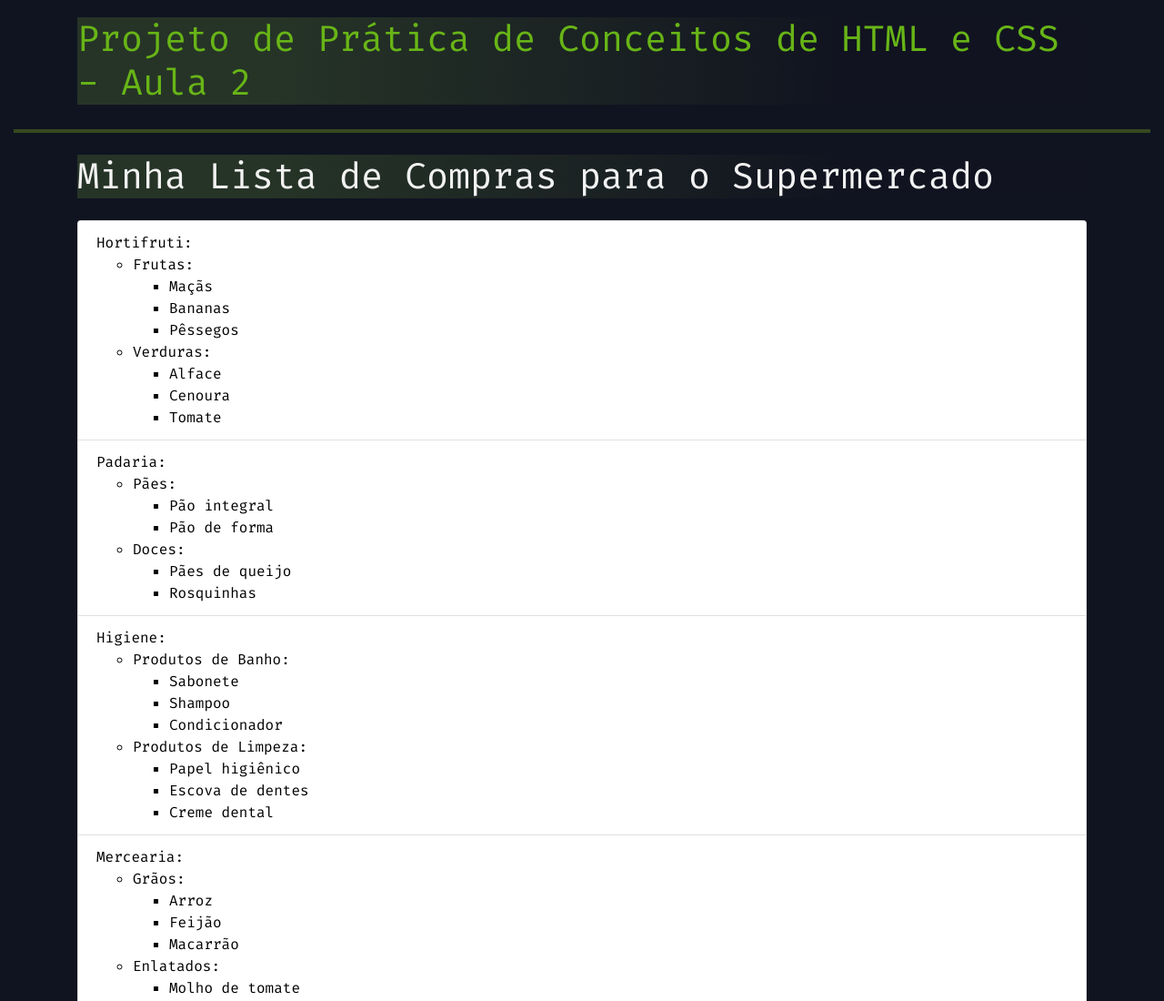
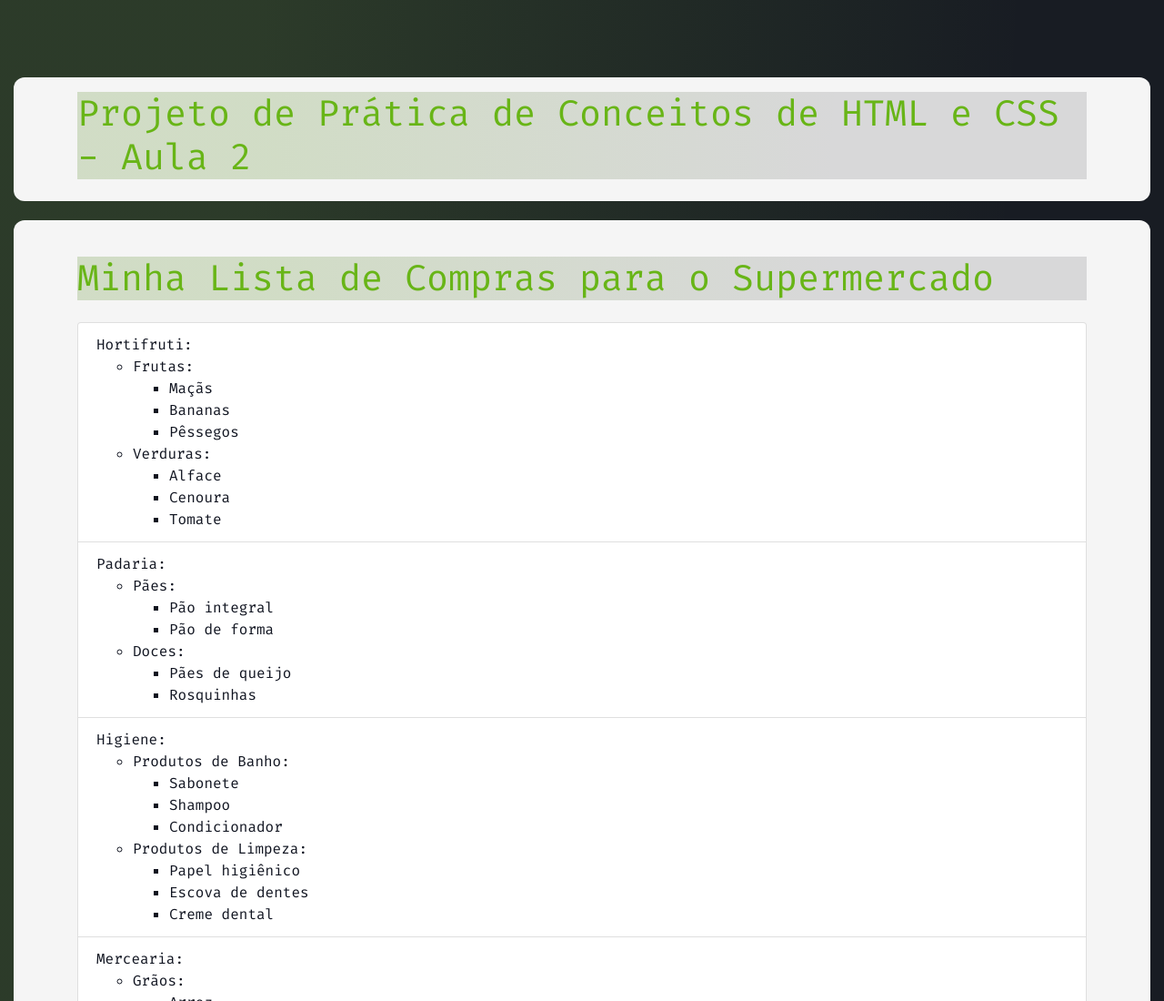
Before and after one commit to HugoHendrix/ada-tech-aula02, a plain HTML site: page index.html in a window 1280 px wide. Shown: the top 1100 px of the page at 91% size. Drawn offline with nearby package versions, Linux system fonts and the light colour scheme.

Commit message:
Alteração no CSS

```diff
--- a/index.html
+++ b/index.html
@@ -19,15 +19,15 @@
     <title>Projeto de Prática de Conceitos de HTML e CSS</title>
 </head>
 <body class="container-fluid body-custom">
-    <header class="container-fluid header-custom">
+    <header class="container-fluid custom-container">
         <div class="container">
             <h1 class="custom-title">Projeto de Prática de Conceitos de HTML e CSS - Aula 2</h1>
         </div>
     </header>
 
-    <main class="container-fluid">
+    <main class="container-fluid custom-container">
         <div class="container">
-            <h1 class="my-4">Minha Lista de Compras para o Supermercado</h1>
+            <h1 class="my-4 custom-title">Minha Lista de Compras para o Supermercado</h1>
             <ul class="list-group align-center">
                 <li class="list-group-item">Hortifruti:
                     <ul>
@@ -121,7 +121,7 @@
 
 
         <div class="container">
-            <h1 class="my-4">Como Trocar uma Lâmpada</h1>
+            <h1 class="my-4 custom-title">Como Trocar uma Lâmpada</h1>
             <ol class="list-group">
                 <li class="list-group-item">Desligue a energia: Certifique-se de que a energia elétrica do local onde você está trabalhando esteja desligada</li>
                 <li class="list-group-item">Escolha a lâmpada certa: Verifique o tipo de lâmpada que você vai substituir e compre uma nova do mesmo tipo.</li>
--- a/style.css
+++ b/style.css
@@ -1,17 +1,16 @@
 .body-custom {
     font-family: 'Fira Code', monospace;
-    background: #101420;
-    color: black;
+    background: linear-gradient(93.08deg,
+    rgba(166, 247, 80, 0.14) 19.31%,
+    rgba(61, 44, 255, 0) 75.52%),
+rgb(24, 28, 35);
+ color: black;
+ margin: 2rem;
+ padding: 2rem ;
 
 }
 
-.header-custom {
-    border-bottom: 4px solid #36491f;
-    background-color: #101420;
-    color: #68b517;
-    padding: 1.2rem;
 
-}
 
 .custom-title {
     color: #68b517;
```
